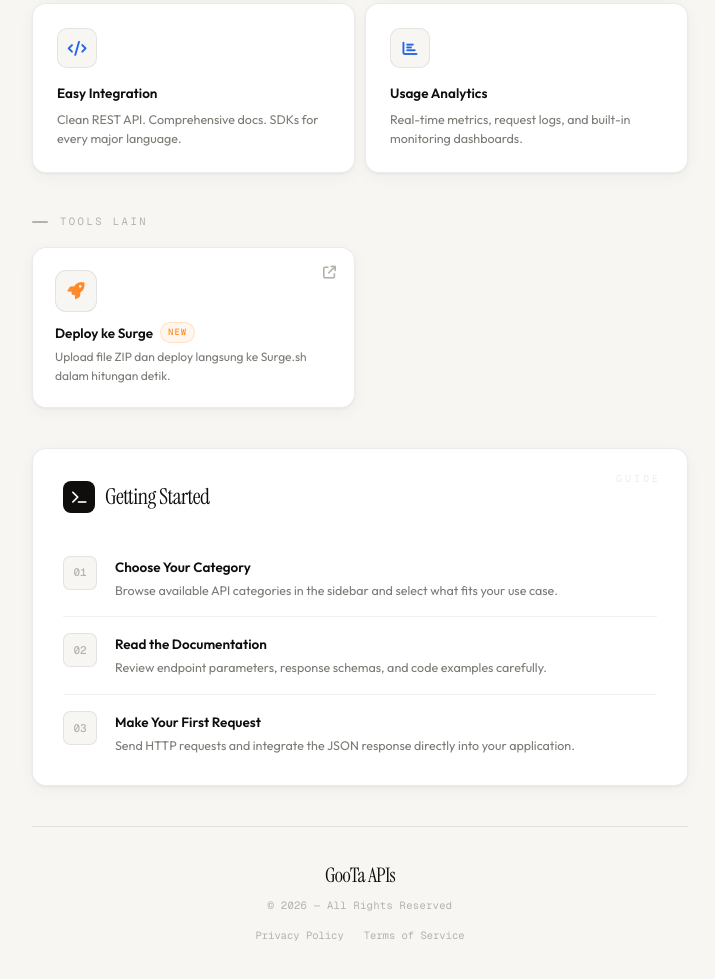
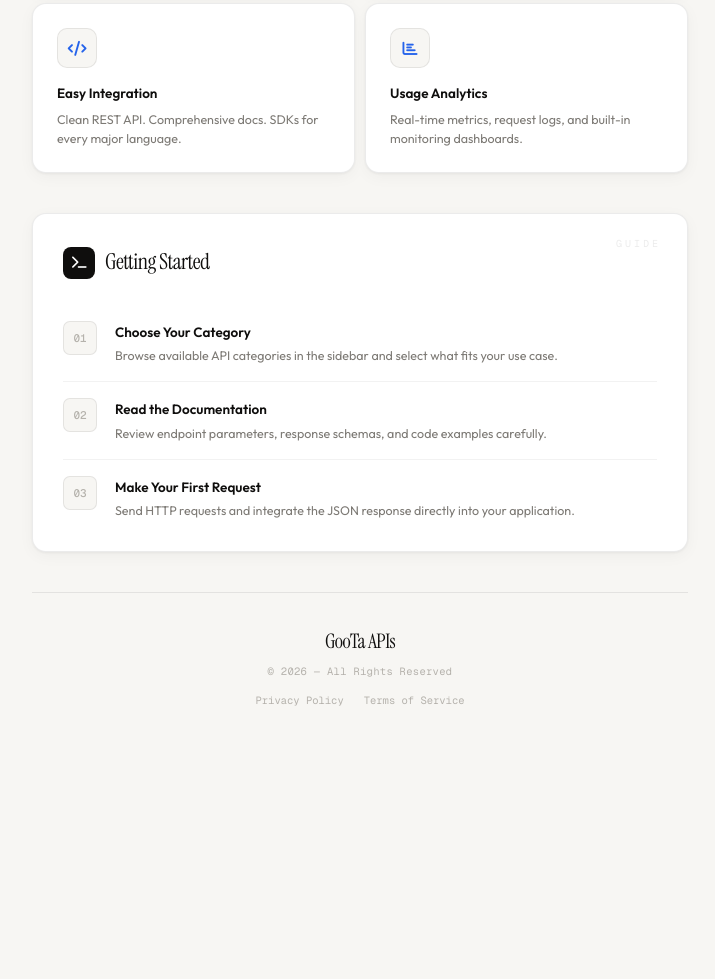
Before and after one commit to SUB-GRS/qwertyuiopasdfghjkl, a website: page api-page/index.html in a window 1280 px wide. Shown: the part 857-1836 px from the top of the page, without its empty margins (280-995 px from the left). After the commit the page ends 1662 px from the top, so only its background shows below. Drawn offline with nearby package versions, Linux system fonts and the light colour scheme.

Commit message:
Upload api-page/index.html

```diff
--- a/api-page/index.html
+++ b/api-page/index.html
@@ -741,28 +741,6 @@
     </div>
   </section>
 
-
-  <!-- TOOLS LAIN -->
-  <section class="tools-section rv" style="--d:.05s;">
-    <div class="sec-label" style="margin-bottom:16px;">Tools Lain</div>
-    <div class="tools-grid">
-
-      <!-- DEPLOY KE SURGE -->
-      <a href="/deploy" class="tool-card orange">
-        <i class="fas fa-arrow-up-right-from-square tool-arrow"></i>
-        <div class="tool-ic"><i class="fas fa-rocket"></i></div>
-        <div class="tool-body">
-          <div class="tool-name">
-            Deploy ke Surge
-            <span class="tool-badge new">New</span>
-          </div>
-          <div class="tool-desc">Upload file ZIP dan deploy langsung ke Surge.sh dalam hitungan detik.</div>
-        </div>
-      </a>
-
-    </div>
-  </section>
-
   <!-- GUIDE -->
   <div class="guide rv" style="--d:.07s;">
     <div class="guide-h">
```
